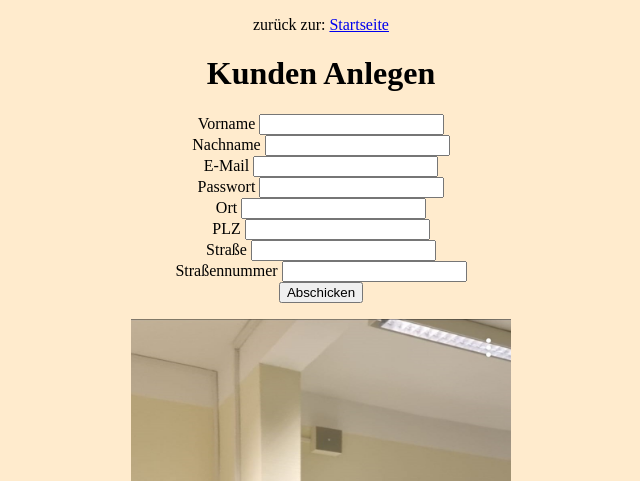
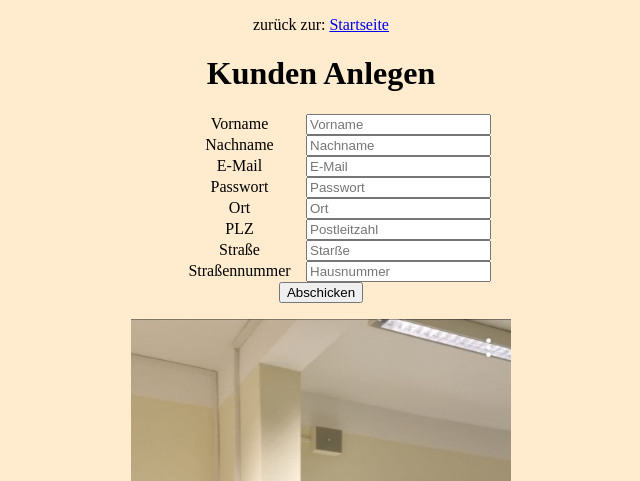
Before and after one commit to SOhrendorf/HTML, a PHP site: page /src/anmelden.php in a window 1280 px wide. Shown: the top 481 px of the page, without its empty margins (319-959 px from the left). Run offline with PHP 8.4, Linux system fonts and the light colour scheme.

Commit message:
update style

```diff
--- a/src/anmelden.php
+++ b/src/anmelden.php
@@ -80,28 +80,28 @@
 
         <form method="post"> <!--Eingabefelder -->
             <label>Vorname</label>
-            <input type="text" name="vorname">
+            <input type="text" placeholder="Vorname" name="vorname">
             <br>
             <label>Nachname</label>
-            <input type="text" name="name">
+            <input type="text" placeholder="Nachname" name="name">
             <br>
             <label>E-Mail</label>
-            <input type="text" name="email">
+            <input type="text" placeholder="E-Mail" name="email">
             <br>
             <label>Passwort</label>
-            <input type="text" name="passwort">
+            <input type="password" placeholder="Passwort" name="passwort">
             <br>
             <label>Ort</label>
-            <input type="text" name="ort">
+            <input type="text" placeholder="Ort" name="ort">
             <br>
             <label>PLZ</label>
-            <input type="text" name="plz">
+            <input type="text" placeholder="Postleitzahl" name="plz">
             <br>
             <label>Straße</label>
-            <input type="text" name="strasse">
+            <input type="text" placeholder="Starße" name="strasse">
             <br>
             <label>Straßennummer</label>
-            <input type="text" name="hausnummer">
+            <input type="text" placeholder="Hausnummer" name="hausnummer">
             <br>
 
             <?php
--- a/stylesheet.css
+++ b/stylesheet.css
@@ -11,12 +11,19 @@ table{
   }
 
   #tb1 {
-	border: 1px dotted black;
+	border: 1px line black;
 	border-collapse: collapse;
 	background-color:blanchedalmond;
   }
 
   th, td {
 	border: 1px solid black;
-	border-radius: 3px;
+	border-radius: 1px;
   }
+
+  label{
+
+	padding-left:26px;
+    width:125px;
+	display: inline-block;
+  }
```
